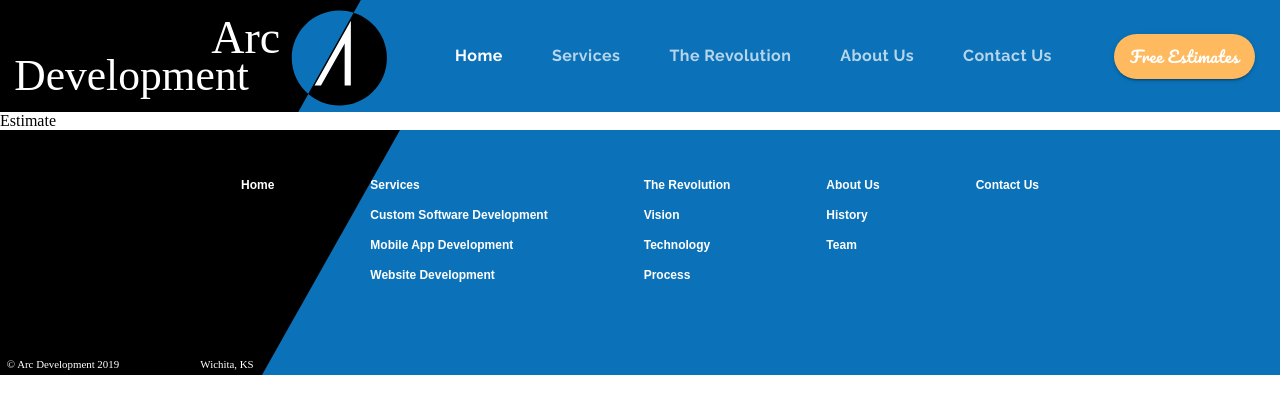
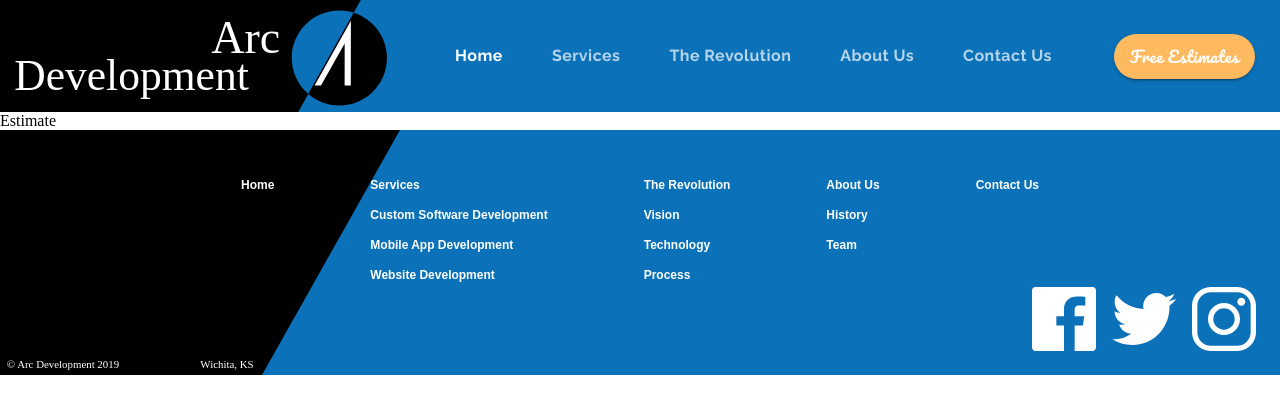
Before and after one commit to adnaandeveloper/arcdevelopment, a React (Create React App) app: page /estimate in a window 1280 px wide. Shown: the top 414 px of the page. Built offline with nearby package versions, Linux system fonts and the light colour scheme.

Commit message:
footer fully implemented

```diff
--- a/src/components/ui/Footer.js
+++ b/src/components/ui/Footer.js
@@ -3,6 +3,9 @@
 import { makeStyles, Grid, Hidden } from '@material-ui/core'
 import { Link } from 'react-router-dom'
 import footerAdornment from '../../assets/Footer Adornment.svg'
+import facebook from '../../assets/facebook.svg'
+import twitter from '../../assets/twitter.svg'
+import instagram from '../../assets/instagram.svg'
 
 const useStyles = makeStyles((theme) => ({
   footer: {
@@ -34,6 +37,23 @@
   },
   gridItem: {
     margin: '3em',
+  },
+  icon: {
+    height: '4em',
+    width: '4em',
+    [theme.breakpoints.down('xs')]: {
+      height: '2.5em',
+      width: '2.5',
+    },
+  },
+
+  socialContainer: {
+    position: 'absolute',
+    marginTop: '-6em',
+    right: '1.5em',
+    [theme.breakpoints.down('xs')]: {
+      right: '0.6em',
+    },
   },
 }))
 export default function Footer(props) {
@@ -196,7 +216,43 @@
           </Grid>
         </Grid>
       </Hidden>
+
       <img className={classes.adornment} alt='footer' src={footerAdornment} />
+
+      <Grid
+        container
+        justify='flex-end'
+        spacing={2}
+        className={classes.socialContainer}
+      >
+        <Grid
+          item
+          component={'a'}
+          href='https://www.facebook.com'
+          rel='noopener noreferrer'
+          target='_blank'
+        >
+          <img alt='facebook logo' src={facebook} className={classes.icon} />
+        </Grid>
+        <Grid
+          item
+          component={'a'}
+          href='https://www.twitter.com'
+          rel='noopener noreferrer'
+          target='_blank'
+        >
+          <img alt='twitter logo' src={twitter} className={classes.icon} />
+        </Grid>
+        <Grid
+          item
+          component={'a'}
+          href='https://www.instagram.com'
+          rel='noopener noreferrer'
+          target='_blank'
+        >
+          <img alt='instagram logo' src={instagram} className={classes.icon} />
+        </Grid>
+      </Grid>
     </footer>
   )
 }
```
